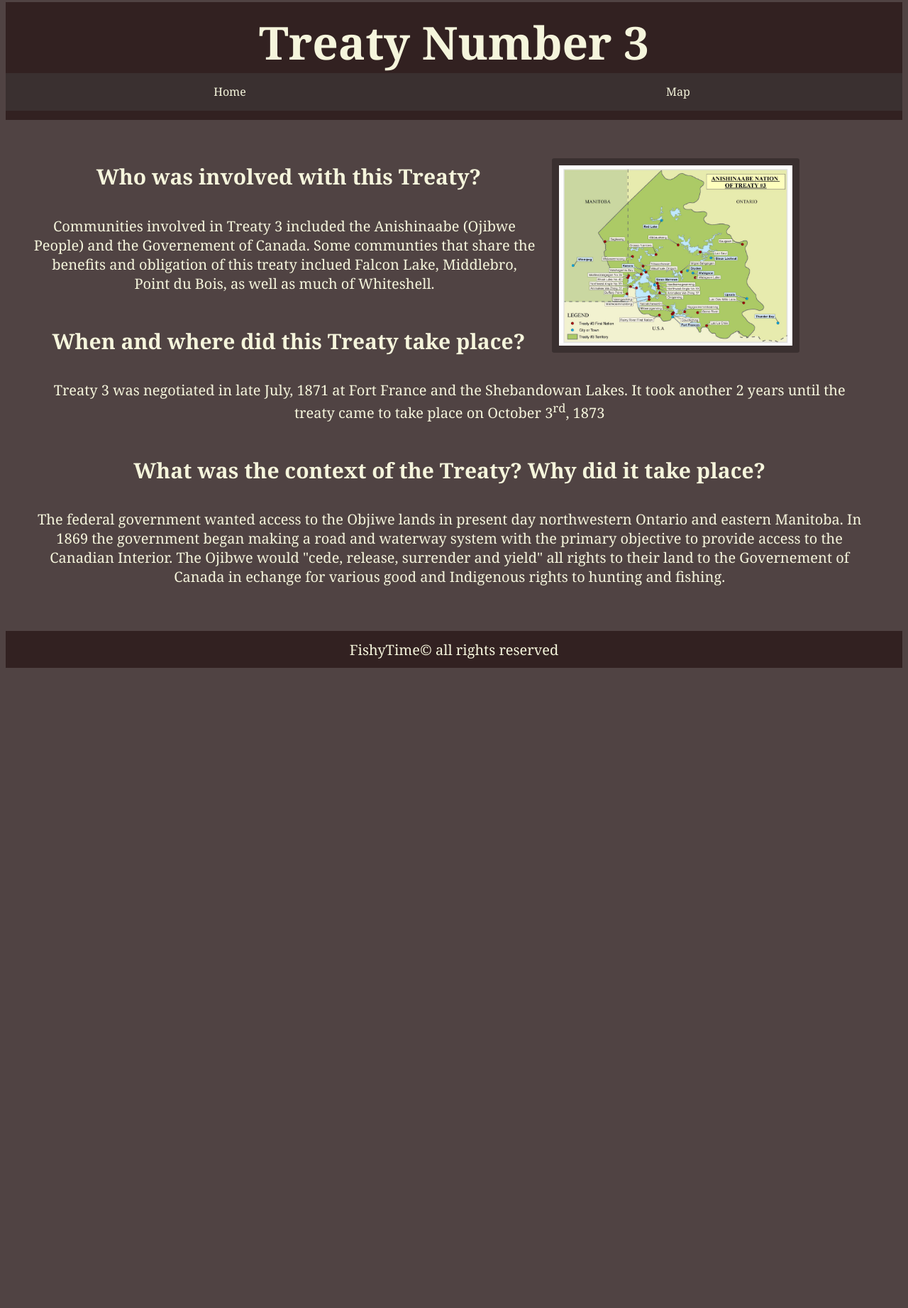
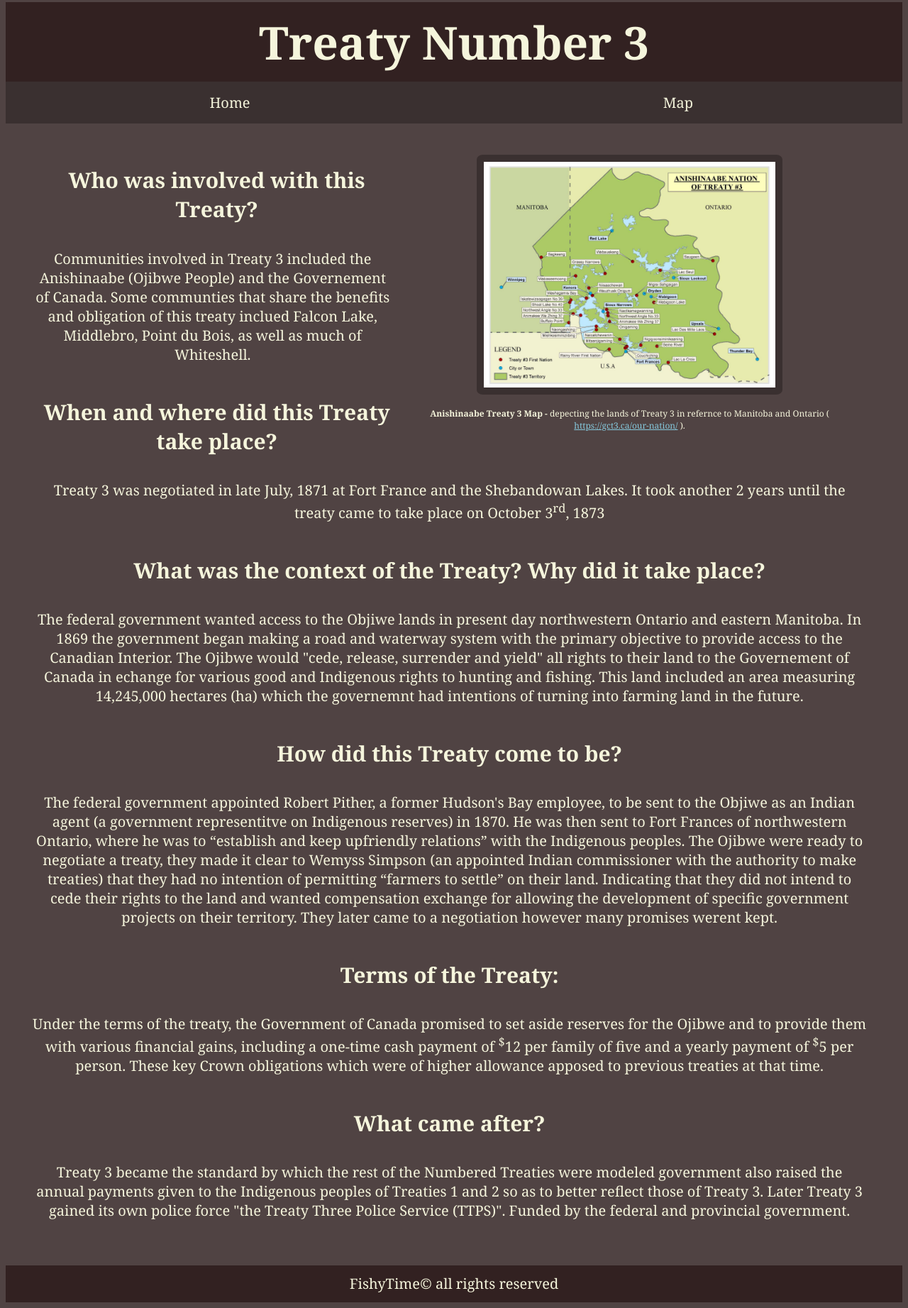
Before and after one commit to ZanderBBlack/Web-Project--2-CSS-Basics, a plain HTML site: page index.html in a window 1280 px wide. Shown: the part 5-1848 px from the top of the page at 71% size. Before the commit the page ends 954 px from the top, so only its background shows below. Drawn offline with Linux system fonts and the light colour scheme.

Commit message:
Final Changes

```diff
--- a/index.html
+++ b/index.html
@@ -1,3 +1,8 @@
+<!-- Name: Zander Black
+    Course: WD20S
+    Teacher: Ms. Hoitink
+    School: PTC (Pembina Trails Collegiate)
+    Date Last Modfied: 24/10/22-->
 <!DOCTYPE html>
 <html lang="en">
 
@@ -8,60 +13,74 @@
     <title>
         Treaty Number 3
     </title>
+    <!-- Inline CSS styles for specific elements  -->
     <style>
-        #area-map img {
-            height: 60%;
-            width: 30%;
-            border-radius: 1%;
+        /* Styles for the area map */
+        #area-map {
+            margin: 2%;
             border: 10px solid #3a3030;
+            border-radius: 2%;
+            /* Rounds the corners of the area map */
+            height: 90%;
+            width: 70%;
         }
 
-        #image-position {
+        /* Styles for figure elements */
+        figure {
+            width: 50%;
+            /* Sets the width of the figure to 50% of its parent container */
             float: right;
-            margin-left: 2%;
+            /* Floats the figure to the right side of the container */
         }
 
-        #fig-position {
-            float: right;
-            margin-left: 35%;
+        /* Styles for figcaption elements */
+        figcaption {
+            text-align: center;
+            font-family: Georgia, "Times New Roman", Times, serif;
+            font-size: 60%;
         }
 
-        html {
-            scroll-behavior: smooth;
-        }
-
-        figcaption {
+        /* Styles for anchor elements (links) */
+        a {
             font-family: Georgia, "Times New Roman", Times, serif;
-            font-size: 50%;
+            color: rgb(134, 201, 221);
         }
     </style>
 </head>
 
 <body>
-    <!-- Header containing site title and navigation -->
-    <header>
-        <h1>Treaty Number 3</h1>
+    <!-- Title and Navigation -->
+    <div>
+        <!-- Header containing site title -->
+        <header>
+            <h1>Treaty Number 3</h1>
+        </header>
+        <!-- Navigation -->
         <nav>
             <ul>
-                <li><a href="index.html">Home</a></li>
-                <li><a href="map.html">Map</a></li>
+                <li><a href="index.html">Home</a></li> <!-- Navigation link to Home -->
+                <li><a href="map.html">Map</a></li> <!-- Navigation link to Map -->
             </ul>
         </nav>
-    </header>
+    </div>
     <!-- Main content -->
     <main>
+        <!-- Treaty 3 information -->
         <!-- Map of lands involved in treaty -->
-        <article id="area-map">
-            <figure>
-                <img src="Images/treaty-area-map.jpg" id="image-position" alt="Image of Treaty 3 area map"
-                    style="margin-right: 5%; margin-top: 2%;">
-                <figcaption id="fig-position"></figcaption>
-            </figure>
-        </article>
+        <figure>
+            <img src="Images/treaty-area-map.jpg" id="area-map" alt="Image of Treaty 3 area map">
+            <!-- Description of Treaty Map Image -->
+            <!-- Span bolding text -->
+            <figcaption> <span style="font-weight:900;">Anishinaabe Treaty 3 Map - </span> depecting the lands of Treaty
+                3 in refernce to Manitoba and Ontario (
+                <a href="https://gct3.ca/our-nation/">https://gct3.ca/our-nation/</a> ).
+            </figcaption>
+        </figure>
         <!-- Section: Who information -->
         <section>
             <h2>Who was involved with this Treaty?</h2>
-            <p>Communities involved in Treaty 3 included the Anishinaabe (Ojibwe People) and the Governement of Canada.
+            <p>Communities involved in Treaty 3 included the Anishinaabe (Ojibwe People) and the Governement of
+                Canada.
                 Some communties that share the benefits and obligation of this treaty inclued
                 Falcon Lake, Middlebro, Point du Bois, as well as much of Whiteshell.
             </p>
@@ -75,18 +94,59 @@
         <!-- Section: Contest and why information -->
         <section>
             <h2>What was the context of the Treaty? Why did it take place?</h2>
-            <p>The federal government wanted access to the Objiwe lands in present day northwestern Ontario and eastern
-                Manitoba. In 1869 the government began making a road and waterway system with the primary objective to
-                provide
-                access to the Canadian Interior. The Ojibwe would "cede, release, surrender and yield" all rights to
-                their
-                land to
-                the Governement of Canada in echange for various good and Indigenous rights to hunting and fishing. </p>
+            <p>The federal government wanted access to the Objiwe lands in present day northwestern Ontario and
+                eastern
+                Manitoba. In 1869 the government began making a road and waterway system with the primary objective
+                to
+                provide access to the Canadian Interior. The Ojibwe would "cede, release, surrender and yield" all
+                rights to
+                their land to the Governement of Canada in echange for various good and Indigenous rights to hunting
+                and fishing.
+                This land included an area measuring 14,245,000 hectares (ha) which the governemnt had intentions of
+                turning into farming land
+                in the future. </p>
+        </section>
+        <!-- Section: How information  -->
+        <section>
+            <h2>How did this Treaty come to be?</h2>
+            <p>The federal government appointed Robert Pither, a former Hudson's Bay employee, to be sent to the
+                Objiwe as an Indian agent
+                (a government representitve on Indigenous reserves) in 1870. He was then sent to Fort Frances
+                of northwestern Ontario, where he was to “establish and keep upfriendly relations” with the
+                Indigenous peoples.
+                The Ojibwe were ready to negotiate a treaty, they made it clear to Wemyss Simpson (an appointed
+                Indian commissioner with the authority to make treaties)
+                that they had no intention of permitting “farmers to settle” on their land. Indicating that they did
+                not intend to cede their rights to the land and wanted
+                compensation exchange for allowing the development of specific government projects on their
+                territory. They later came to a negotiation however many promises werent
+                kept.</p>
+        </section>
+        <!-- Section: Terms of the Treaty information -->
+        <section>
+            <h2>Terms of the Treaty:</h2>
+            <p>Under the terms of the treaty, the Government of Canada promised to set aside reserves for the Ojibwe
+                and to provide them with various financial gains,
+                including a one-time cash payment of <sup>$</sup>12 per family of five and a yearly payment of
+                <sup>$</sup>5 per person.
+                These key Crown obligations which were of higher allowance apposed to
+                previous treaties at that time.
+            </p>
+        </section>
+        <!-- Section: After information -->
+        <section>
+            <h2>What came after?</h2>
+            <p> Treaty 3 became the standard by which the rest of the Numbered Treaties were modeled government also
+                raised the annual payments given to the Indigenous peoples of Treaties
+                1 and 2 so as to better reflect those of Treaty 3. Later Treaty 3 gained its own police force "the
+                Treaty Three Police Service (TTPS)".
+                Funded by the federal and provincial government. </p>
         </section>
     </main>
+    <!-- Footer section with copyright information -->
     <footer>
-        <div id="f" alt="Copyright">
-            <p>FishyTime&copy; all rights reserved</p>
+        <div alt="Copyright">
+            <p>FishyTime&copy; all rights reserved</p> <!-- Copyright notice -->
         </div>
     </footer>
 </body>
--- a/style.css
+++ b/style.css
@@ -1,3 +1,4 @@
+/* Styles for the header section */
 header {
     text-align: center;
     font-family: Georgia, "Times New Roman", Times, serif;
@@ -6,6 +7,7 @@ header {
     padding: 1% 0;
 }
 
+/* Styles for the main heading */
 h1 {
     color: beige;
     font-family: Georgia, "Times New Roman", Times, serif;
@@ -14,6 +16,7 @@ h1 {
     padding: 0;
 }
 
+/* Styles for the navigation bar */
 nav {
     background-color: #3a3030;
     margin: 0;
@@ -21,31 +24,43 @@ nav {
     font-family: neue-haas-unica, sans-serif;
 }
 
+/* Styles for the unordered list within the navigation */
 nav ul {
     list-style-type: none;
     padding: 0;
     margin: 0;
     display: flex;
+    /* Displays the list items in a horizontal (flex) layout */
 }
 
+/* Styles for individual list items in the navigation */
 nav ul li {
     flex: 1;
+    /* Makes each list item take up equal space within the flex container */
 }
 
+/* Styles for links within the navigation list items */
 nav ul li a {
     display: block;
+    /* Makes the link behave like a block element, allowing padding */
     padding: 2.5%;
     text-align: center;
     text-decoration: none;
+    /* Removes the default underline from links */
+    font-size: 125%;
     font-family: Georgia, "Times New Roman", Times, serif;
     color: beige;
 }
 
+/* Styles for the hover effect on navigation links */
 nav ul li a:hover {
     background-color: #251919;
+    /* Changes background color when the link is hovered over */
     border-radius: 50px;
+    /* Rounds the corners of the background for a softer look */
 }
 
+/* General styles for the body */
 body {
     background-color: #504343;
     font-family: Georgia, "Times New Roman", Times, serif;
@@ -55,32 +70,33 @@ body {
     color: beige;
 }
 
+/* Styles for the main content area */
 main {
     text-align: center;
     font-family: Georgia, "Times New Roman", Times, serif;
     font-size: 125%;
-    /* Font size for the paragraph */
     padding: 1%;
-    /* Space inside the paragraph */
     margin-right: 3%;
     margin-left: 2%;
 }
 
+/* Styles for secondary headings */
 h2 {
     font-family: Georgia, "Times New Roman", Times, serif;
     font-size: 150%;
     padding: 1%;
-    /* Space inside the paragraph */
     margin: 1% 0;
     margin-top: 3%;
     margin-bottom: 2%;
     font-weight: bolder;
 }
 
+/* Styles for paragraphs */
 p {
     margin: 0%;
 }
 
+/* Styles for the footer section */
 footer {
     background-color: #322121;
     color: beige;
```
